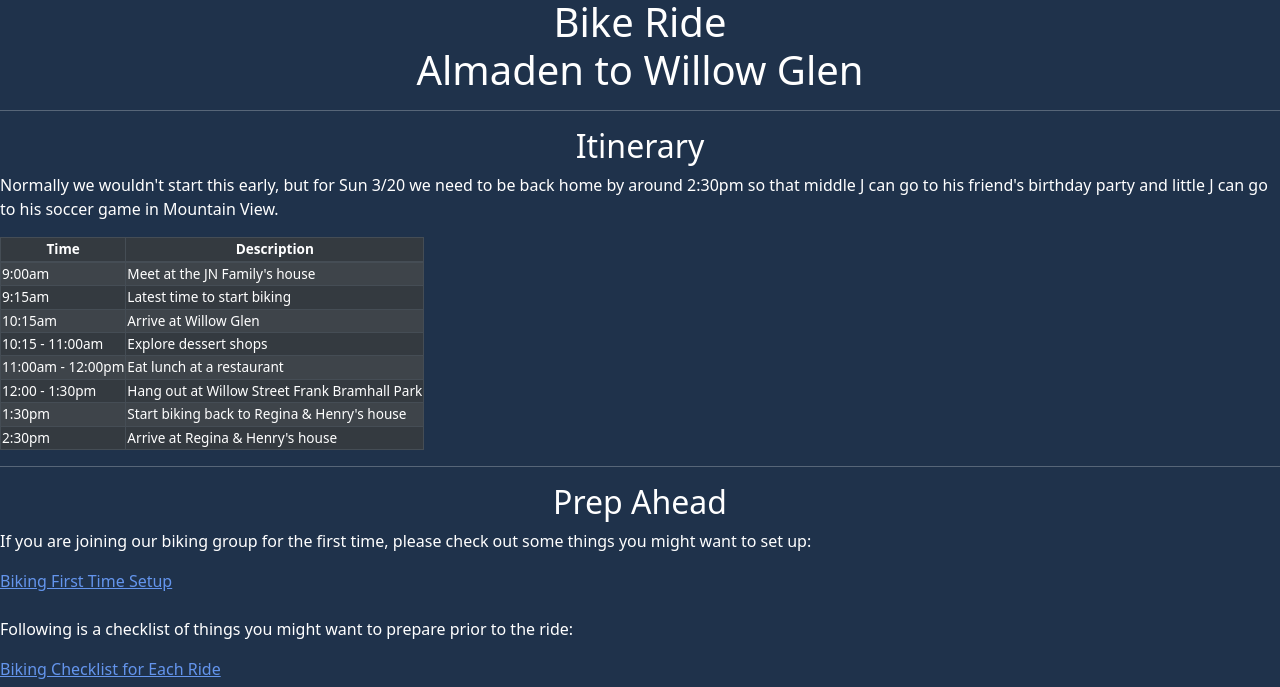
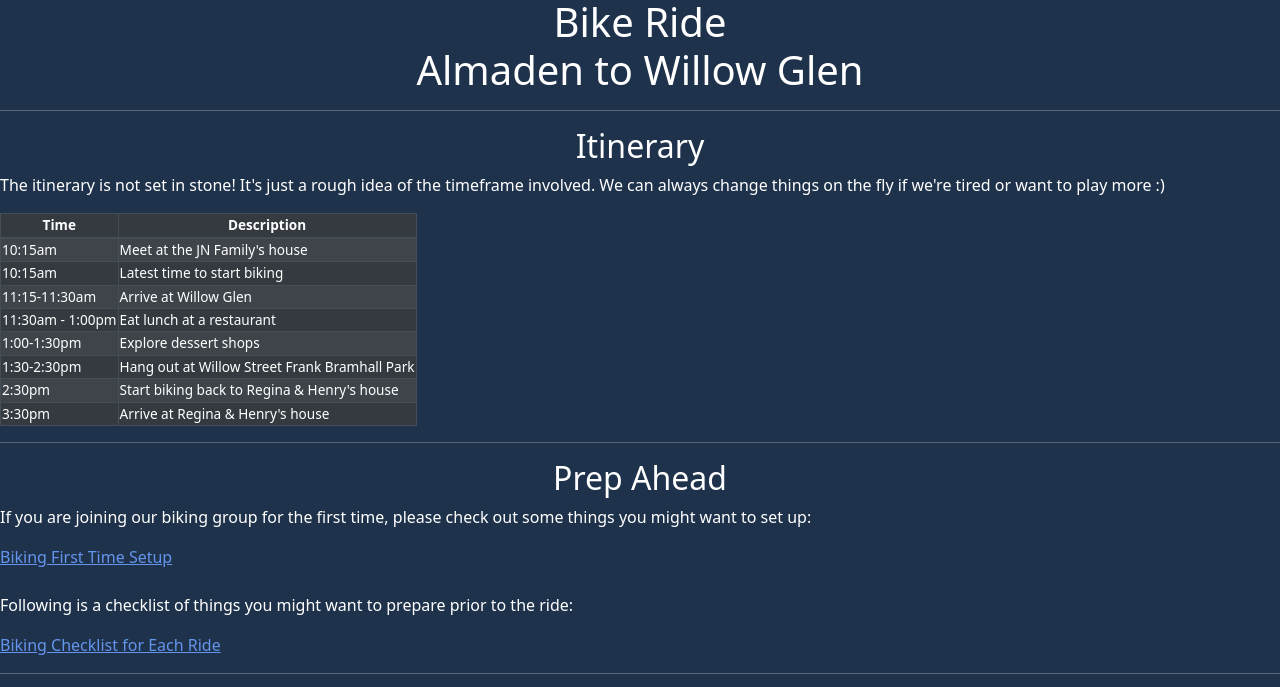
Before and after one commit to jnfamily/jnfamily, a plain HTML site: page biking-fun/bike-ride-almaden-to-willow-glen.html in a window 1280 px wide. Shown: the part 78-765 px from the top of the page. Drawn offline with nearby package versions, Linux system fonts and the light colour scheme.

Commit message:
i32 update itinerary for bike ride from almaden to willow glen

```diff
--- a/biking-fun/bike-ride-almaden-to-willow-glen.html
+++ b/biking-fun/bike-ride-almaden-to-willow-glen.html
@@ -58,10 +58,7 @@
     <h2>Itinerary</h2>
 
     <p>
-      <!-- Following are the usual words, but commenting them out due to special itinerary for Sun 3/20
       The itinerary is not set in stone! It's just a rough idea of the timeframe involved. We can always change things on the fly if we're tired or want to play more :)
-      -->
-      Normally we wouldn't start this early, but for Sun 3/20 we need to be back home by around 2:30pm so that middle J can go to his friend's birthday party and little J can go to his soccer game in Mountain View.
     </p>
 
     <table class="jnftable table-bordered table-dark table-striped">
@@ -73,35 +70,35 @@
       </thead>
       <tbody>
         <tr>
-          <td>9:00am</td>
+          <td>10:15am</td>
           <td>Meet at the JN Family's house</td>
         </tr>
         <tr>
-          <td>9:15am</td>
+          <td>10:15am</td>
           <td>Latest time to start biking</td>
         </tr>
         <tr>
-          <td>10:15am</td>
+          <td>11:15-11:30am</td>
           <td>Arrive at Willow Glen</td>
         </tr>
         <tr>
-          <td>10:15 - 11:00am</td>
+          <td>11:30am - 1:00pm</td>
+          <td>Eat lunch at a restaurant<br></td>
+        </tr>
+        <tr>
+          <td>1:00-1:30pm</td>
           <td>Explore dessert shops</td>
         </tr>
         <tr>
-          <td>11:00am - 12:00pm</td>
-          <td>Eat lunch at a restaurant<br></td>
-        </tr>
-        <tr>
-          <td>12:00 - 1:30pm</td>
+          <td>1:30-2:30pm</td>
           <td>Hang out at Willow Street Frank Bramhall Park</td>
         </tr>
         <tr>
-          <td>1:30pm</td>
+          <td>2:30pm</td>
           <td>Start biking back to Regina & Henry's house</td>
         </tr>
         <tr>
-          <td>2:30pm</td>
+          <td>3:30pm</td>
           <td>Arrive at Regina & Henry's house</td>
         </tr>
       </tbody>
```
